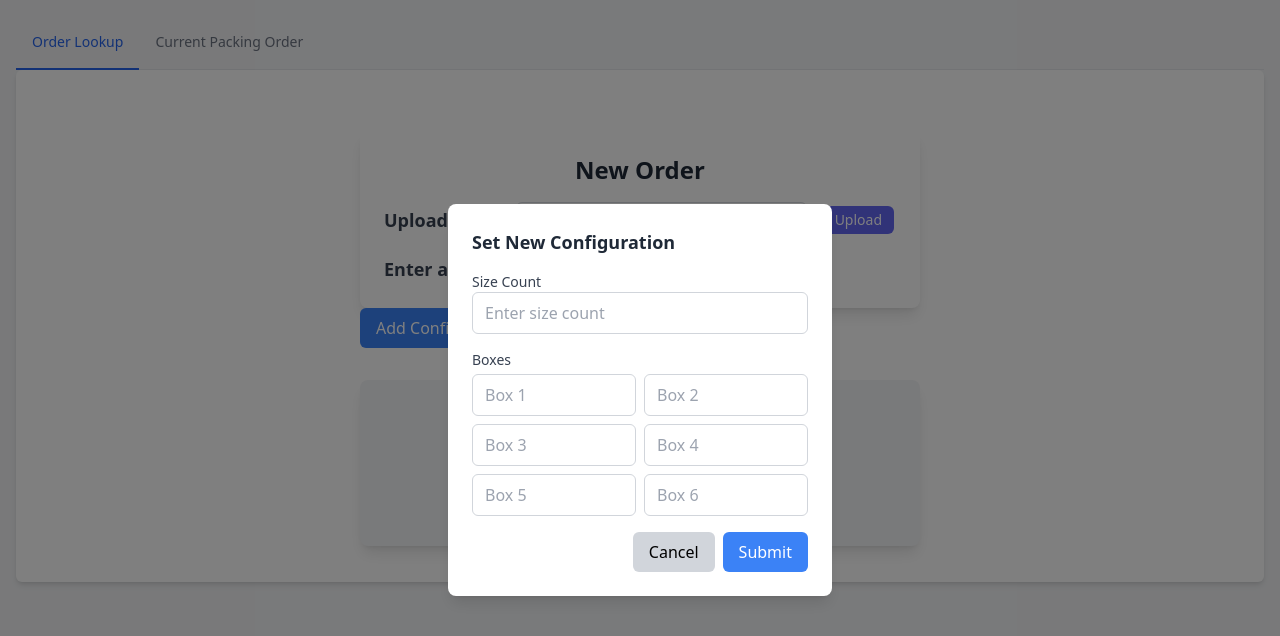
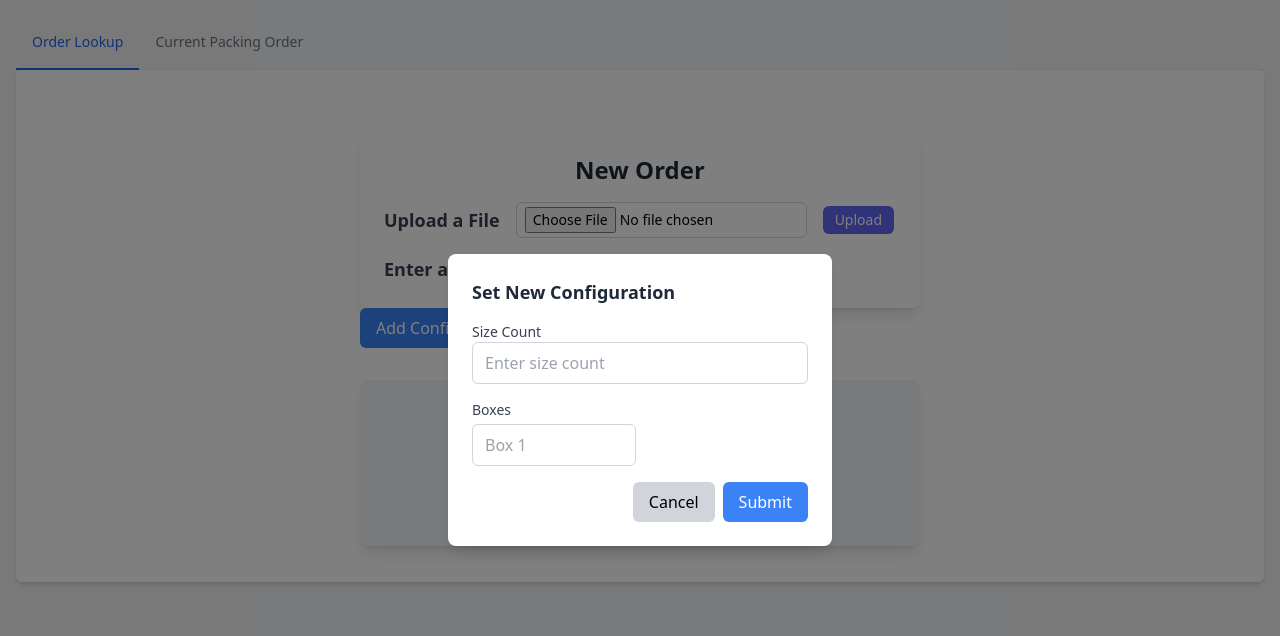
Before and after one commit to lijesse02/lab-express, a React (Create React App) app in the folder frontend/: page / in a window 1280 px wide. Both pictures are taken after typing "Sample" into the empty fields and a click on the button "Add Configuration". Shown: the top 636 px of the page. Built offline with nearby package versions, Linux system fonts and the light colour scheme.

Commit message:
finish current order implementation with barcode (no scanner test)

```diff
--- a/frontend/src/components/AddConfig.js
+++ b/frontend/src/components/AddConfig.js
@@ -74,7 +74,7 @@ const AddConfig = () => {
                             <div>
                                 <h3 className="text-sm font-medium text-gray-700 mb-1">Boxes</h3>
                                 <div className="grid grid-cols-2 gap-2">
-                                    {Array.from({ length: 6 }).map((_, index) => (
+                                    {Array.from({ length: 1 }).map((_, index) => (
                                         <input
                                             key={index}
                                             type="text"
```
Also changed, not shown: 1 other file (tests, documents, lock files or other folders).
